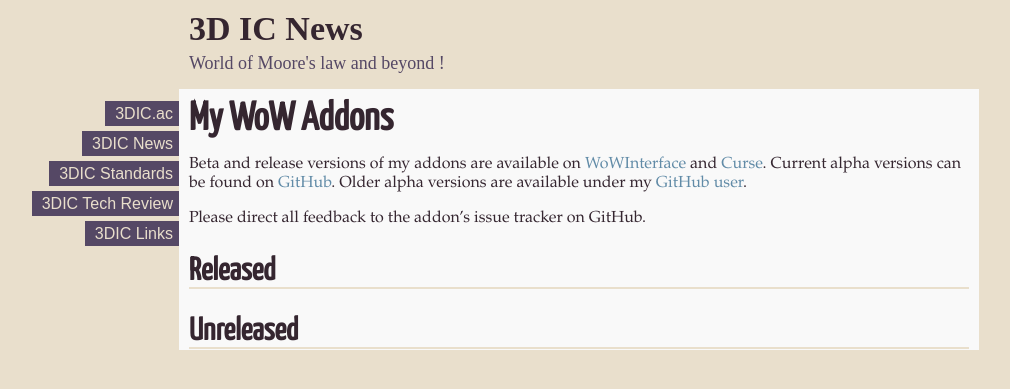
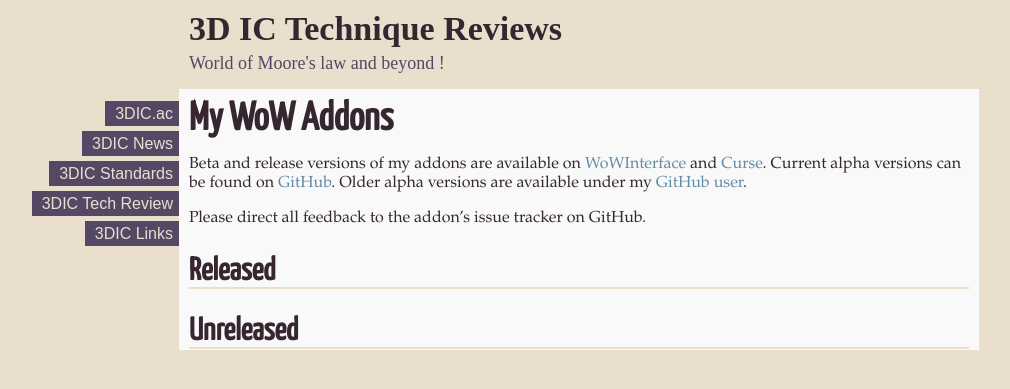
Before and after one commit to 3DICtech/3DICnews.github.io, a Jekyll site: the page built from addons.markdown, in a window 1280 px wide. Shown: the top 389 px of the page, without its empty margins (61-1071 px from the left). Built offline with Jekyll 4.4.1, drawn with Linux system fonts in a browser that asks for light colours; nearby versions of some CDN libraries; some web fonts are replaced; Markdown is read by kramdown in place of the engine named in the settings; comment, search, counter and statistics services are not loaded.

Commit message:
Update default.html

```diff
--- a/_layouts/default.html
+++ b/_layouts/default.html
@@ -21,7 +21,7 @@
 <body>
 <div class="content">
   <header>
-    <h1>3D IC News</h1>
+    <h1>3D IC Technique Reviews</h1>
     <h2>World of  Moore's law and beyond !</h2>
   </header>
 
```
